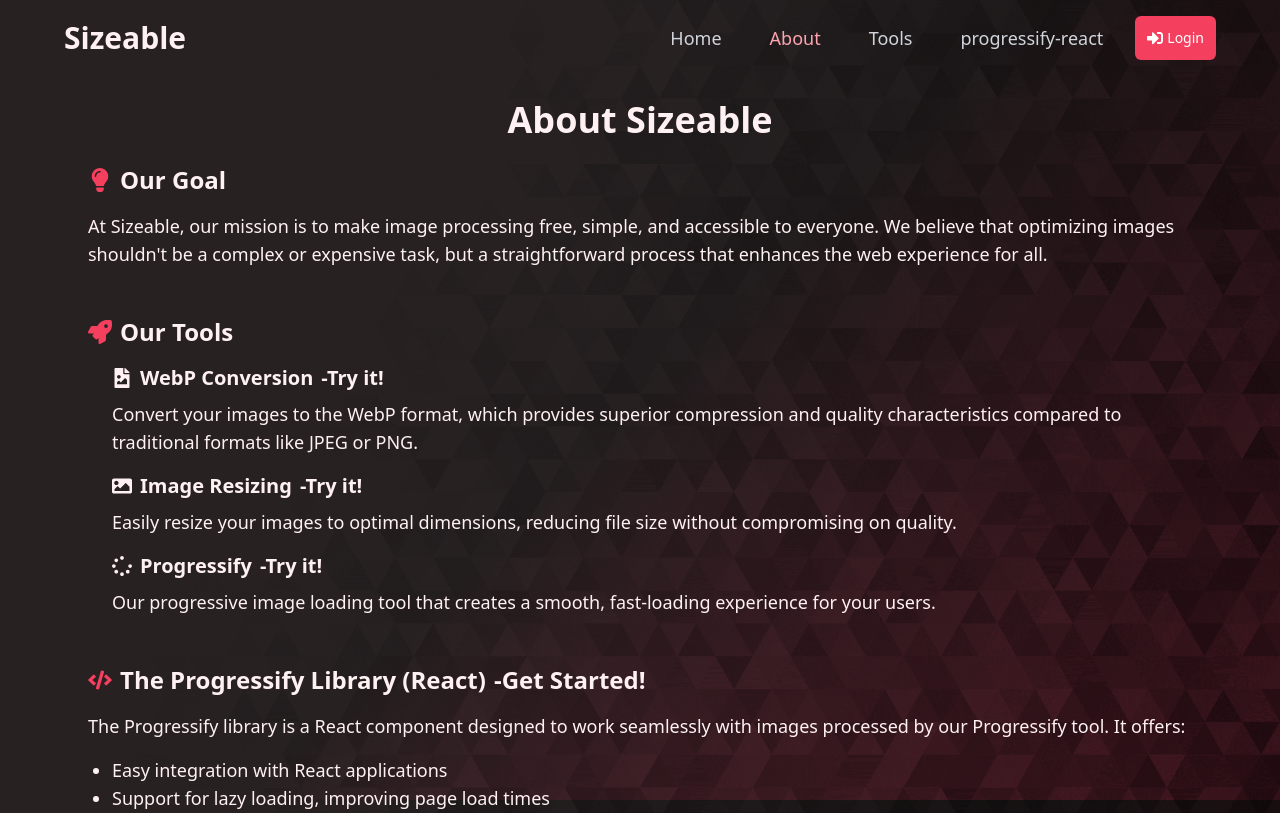
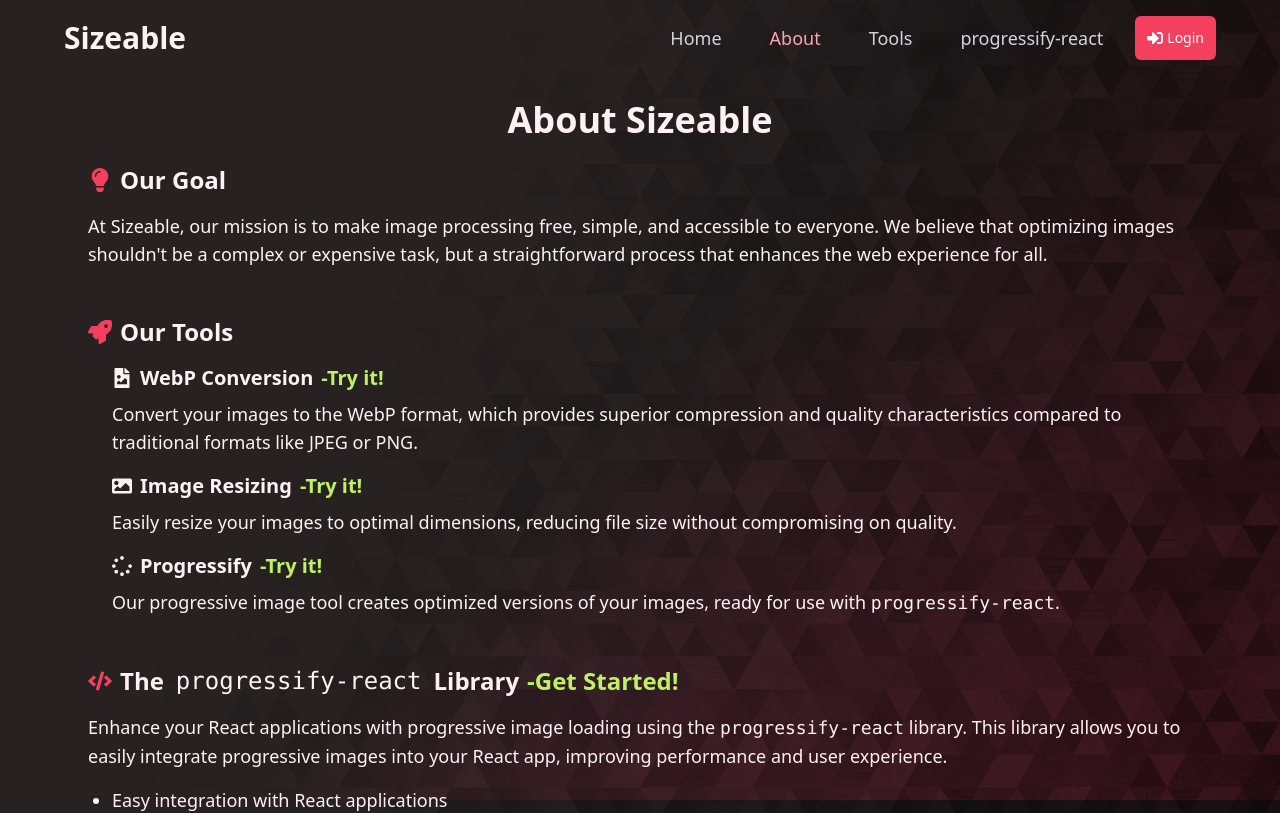
Before and after one commit to WilkBob/Sizeable, a React (Vite) app: page /about in a window 1280 px wide. Shown: the top 813 px of the page. Built offline with nearby package versions, Linux system fonts and the light colour scheme; no server answers.

Commit message:
Refactor component headings in APIReference, Features, and FullUsage

```diff
--- a/src/components/tools/HowToUse.jsx
+++ b/src/components/tools/HowToUse.jsx
@@ -35,10 +35,15 @@ const HowToUse = ({ tool }) => {
         "Click 'Process' to create progressive versions",
         "Download your images. The thumbnails will be included in a zip file.",
         <>
+          {"Copy the images to your React app's"}
+          <code> public </code>
+          {"folder"}
+        </>,
+        <>
           {
             <>
               Use{" "}
-              <Link to="/progressify-react" className="text-rose-400">
+              <Link to="/progressify-react" className="text-lime-300">
                 progressify-react
               </Link>{" "}
               to display the images in your React app.
--- a/src/pages/About.jsx
+++ b/src/pages/About.jsx
@@ -70,7 +70,7 @@ const About = () => {
                   window.scrollTo({ top: 0, behavior: "smooth" });
                 }}
                 to="/resize"
-                className=" hover:underline ml-2"
+                className=" hover:underline ml-2 text-lime-300 hover:text-lime-200"
               >
                 {" -Try it!"}
               </Link>
@@ -89,7 +89,7 @@ const About = () => {
                   window.scrollTo({ top: 0, behavior: "smooth" });
                 }}
                 to="/resize"
-                className=" hover:underline ml-2"
+                className=" hover:underline ml-2 text-lime-300 hover:text-lime-200"
               >
                 {" -Try it!"}
               </Link>
@@ -107,14 +107,14 @@ const About = () => {
                   window.scrollTo({ top: 0, behavior: "smooth" });
                 }}
                 to="/resize"
-                className=" hover:underline ml-2"
+                className=" hover:underline ml-2 text-lime-300 hover:text-lime-200"
               >
                 {" -Try it!"}
               </Link>
             </h3>
             <p>
-              Our progressive image loading tool that creates a smooth,
-              fast-loading experience for your users.
+              Our progressive image tool creates optimized versions of your
+              images, ready for use with <code>progressify-react</code>.
             </p>
           </motion.li>
         </ul>
@@ -122,21 +122,24 @@ const About = () => {
 
       <motion.section className="mb-8" variants={itemVariants}>
         <h2 className="text-2xl font-semibold mb-4 flex items-center">
-          <FaCode className="mr-2 text-rose-500" /> The Progressify Library
-          (React)
+          <FaCode className="mr-2 text-rose-500" /> The
+          <code className="mx-3 font-extralight"> progressify-react </code>
+          Library
           <Link
             onClick={() => {
               window.scrollTo({ top: 0, behavior: "smooth" });
             }}
             to="/progressify-react"
-            className=" hover:underline ml-2"
+            className=" hover:underline ml-2 text-lime-300 hover:text-lime-200"
           >
             {" -Get Started!"}
           </Link>
         </h2>
         <p className="mb-4">
-          The Progressify library is a React component designed to work
-          seamlessly with images processed by our Progressify tool. It offers:
+          Enhance your React applications with progressive image loading using
+          the <code>progressify-react</code> library. This library allows you to
+          easily integrate progressive images into your React app, improving
+          performance and user experience.
         </p>
         <ul className="list-disc pl-6 mb-4">
           <motion.li variants={itemVariants}>
```
